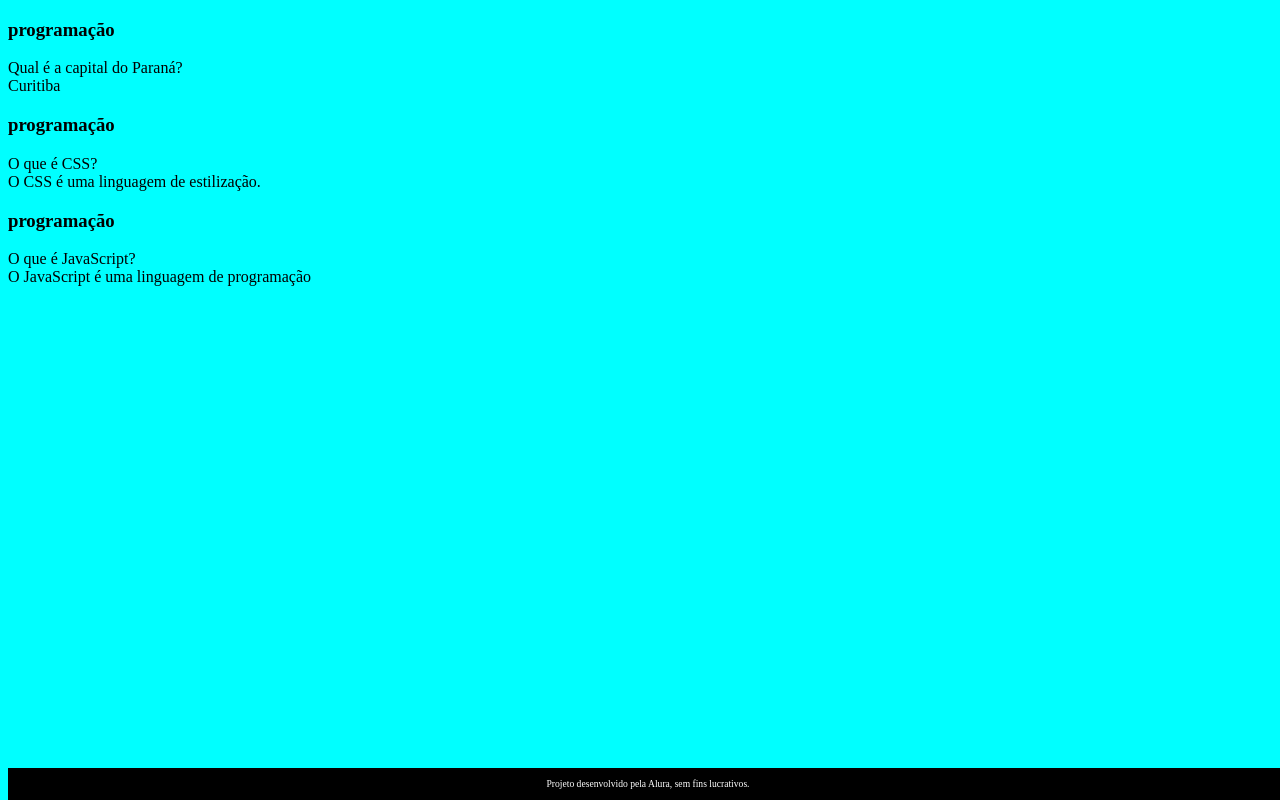
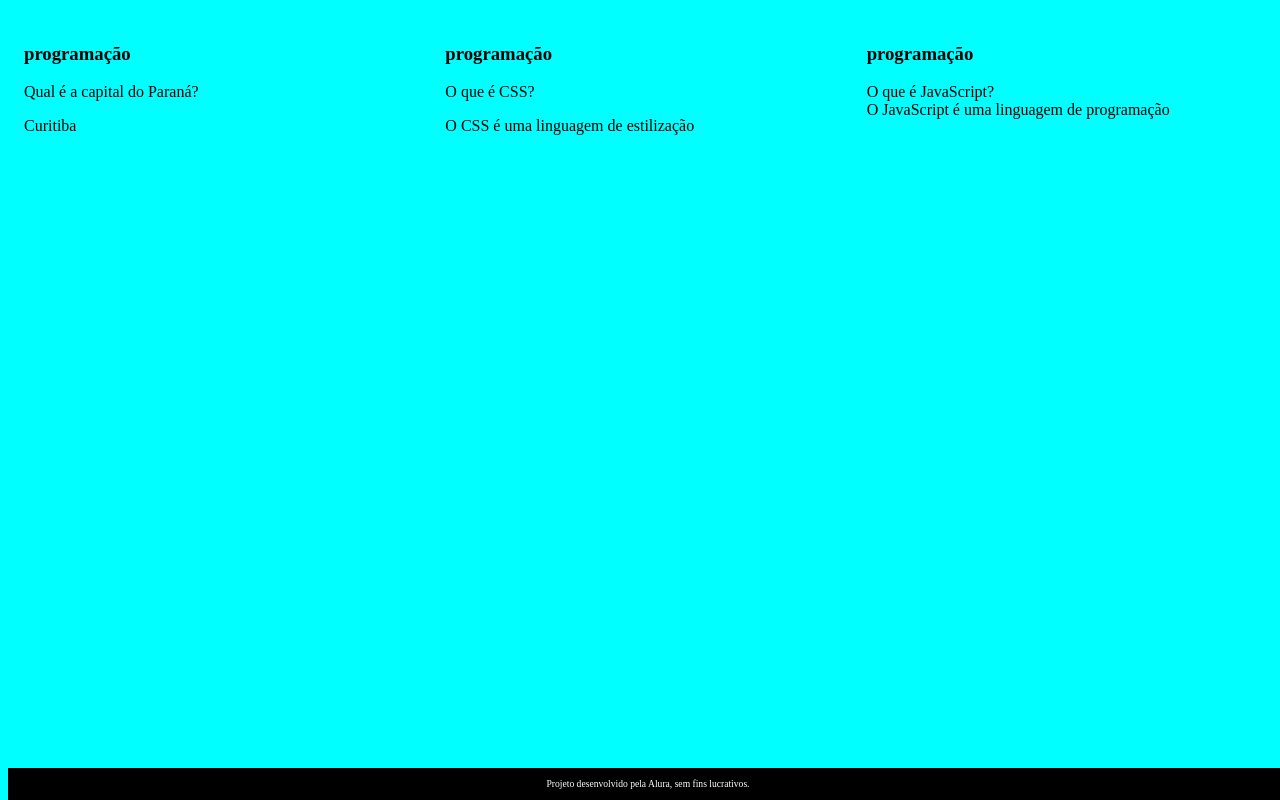
Before and after one commit to hernanessantos/flash-card, a plain HTML site: page index.html in a window 1280 px wide. Drawn offline with Linux system fonts and the light colour scheme.

Commit message:
Add files via upload

```diff
--- a/index.html
+++ b/index.html
@@ -16,7 +16,7 @@
                         Qual é a capital do Paraná?
                     </div>
                     <div class="cartao__conteudo__resposta">
-                        Curitiba
+                       <p>Curitiba</p>
                     </div>
                 </div>
             </article>
@@ -24,10 +24,10 @@
                 <div class="cartao__conteudo">
                     <h3>programação</h3>
                     <div class="cartao__conteudo__pergunta">
-                        O que é CSS?
+                        <p>O que é CSS?</p>
                     </div>
                     <div class="cartao__conteudo__resposta">
-                        O CSS é uma linguagem de estilização.
+                        <p>O CSS é uma linguagem de estilização</p>
                     </div>
                 </div>
             </article>
--- a/style.css
+++ b/style.css
@@ -2,6 +2,26 @@ body {
     background-color: aqua;
 font-family: Bai Jamjuree;
 }
+
+#container {
+    display: flex;
+}
+
+.cartao {
+    margin: 1rem 1rem;
+    background-color: aqua;
+    height: 20rem;
+    flex-grow: 1;
+    flex-basis: calc(33% - 0.6rem);
+}
+
+
+
+
+
+
+
+
 
 footer {
     background-color: black;
```
